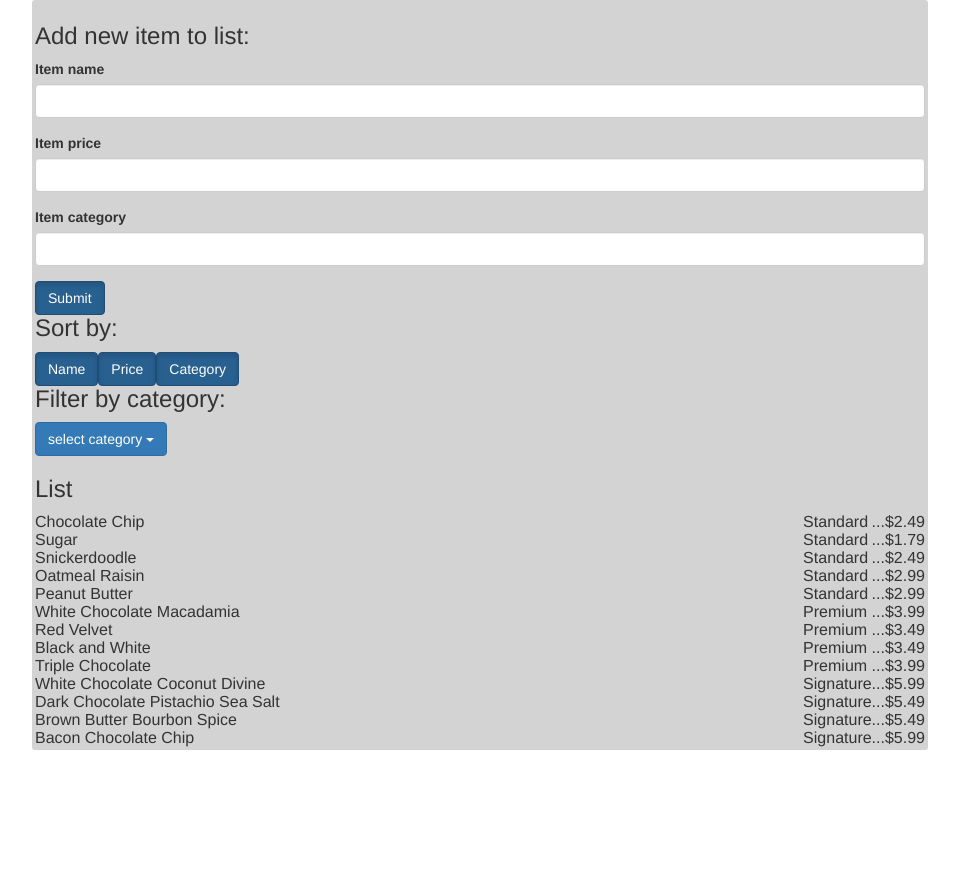
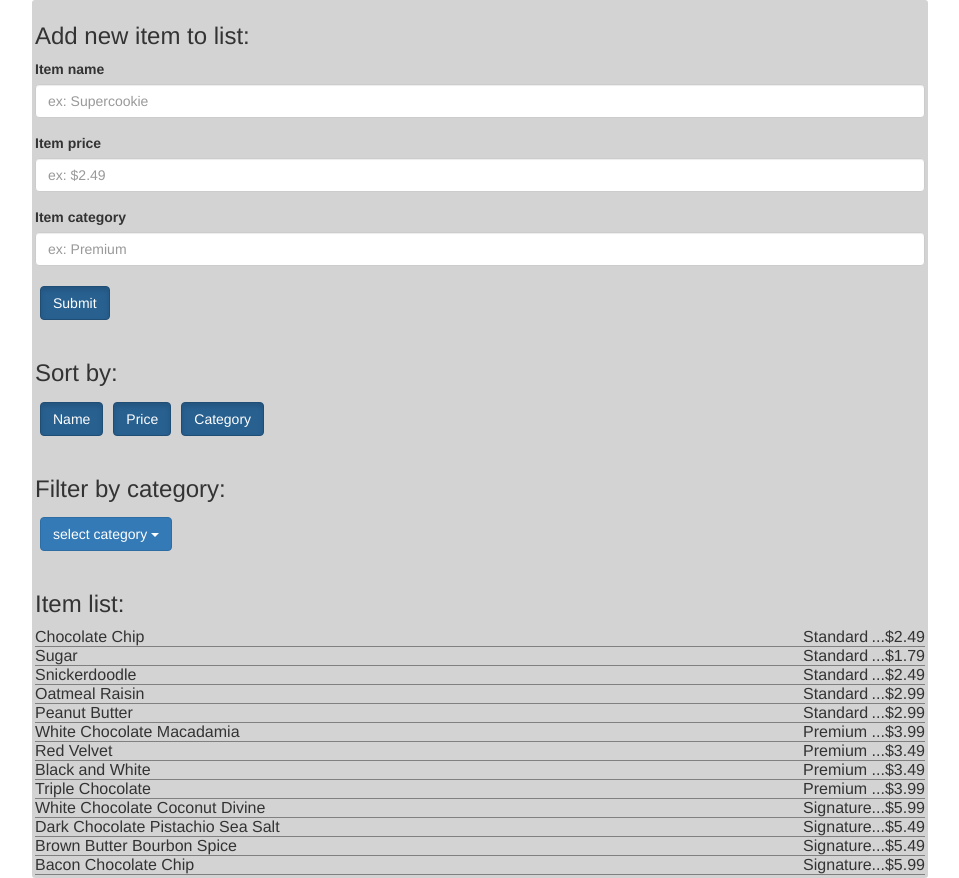
Before and after one commit to holtkam2/angularList, a website: page client/index.html in a window 1280 px wide. Shown: the whole page, without its empty margins (160-1119 px from the left). Before the commit the page ends 800 px from the top, so only its background shows below. Drawn offline with nearby package versions, Linux system fonts and the light colour scheme; some packages are replaced by stand-ins of ours.

Commit message:
added some final styling

```diff
--- a/client/app/list.html
+++ b/client/app/list.html
@@ -5,15 +5,15 @@
     <div>
       <div class="form-group">
         <label for="itemName">Item name</label>
-        <input type="text" ng-model="item.name" class="form-control" id="itemName">
+        <input type="text" ng-model="item.name" placeholder="ex: Supercookie" class="form-control" id="itemName">
       </div>
       <div class="form-group">
         <label for="itemPrice">Item price</label>
-        <input type="text" ng-model="item.price" class="form-control" id="itemPrice">
+        <input type="text" ng-model="item.price" placeholder="ex: $2.49" class="form-control" id="itemPrice">
       </div>
       <div class="form-group">
         <label for="itemCategory">Item category</label>
-        <input type="text" ng-model="item.category" class="form-control" id="itemCategory">
+        <input type="text" ng-model="item.category" placeholder="ex: Premium" class="form-control" id="itemCategory">
       </div>
       <div ng-click="submitNewItem()" class="btn pull-left btn-primary btn-default active">Submit</div>
     </div>
@@ -42,12 +42,12 @@
   </div>
 
   <div class="List">
-    <h3>List</h3>
+    <h3>Item list:</h3>
     <table>
       <tr ng-repeat = "item in displayedItemsList | filter:{category: filteredCategory} track by item.name">
         <td>{{ item.name }}</td>
         <td>{{ item.category }}</td>
-        <td>...</td>
+        <td> ...</td>
         <td>{{ item.price }}</td>
       </tr>
     </table>
--- a/client/styles.css
+++ b/client/styles.css
@@ -10,24 +10,25 @@
   border-radius: 3px;
 }
 
+.btn-primary {
+  margin: 5px;
+}
+
 table, th , td  {
+  border-bottom: 1px solid grey;
   padding: 5px;
   border-radius: 3px;
   width: 100%;
 }
 
-.AddItemForm {
-
-}
-
 .SortBy {
   clear: both;
+  padding-bottom: 20px;
+  padding-top: 20px;
 }
 
 .FilterBy {
   clear: both;
+  padding-bottom: 20px;
+  padding-top: 20px;
 }
-
-.List {
-
-}
```
